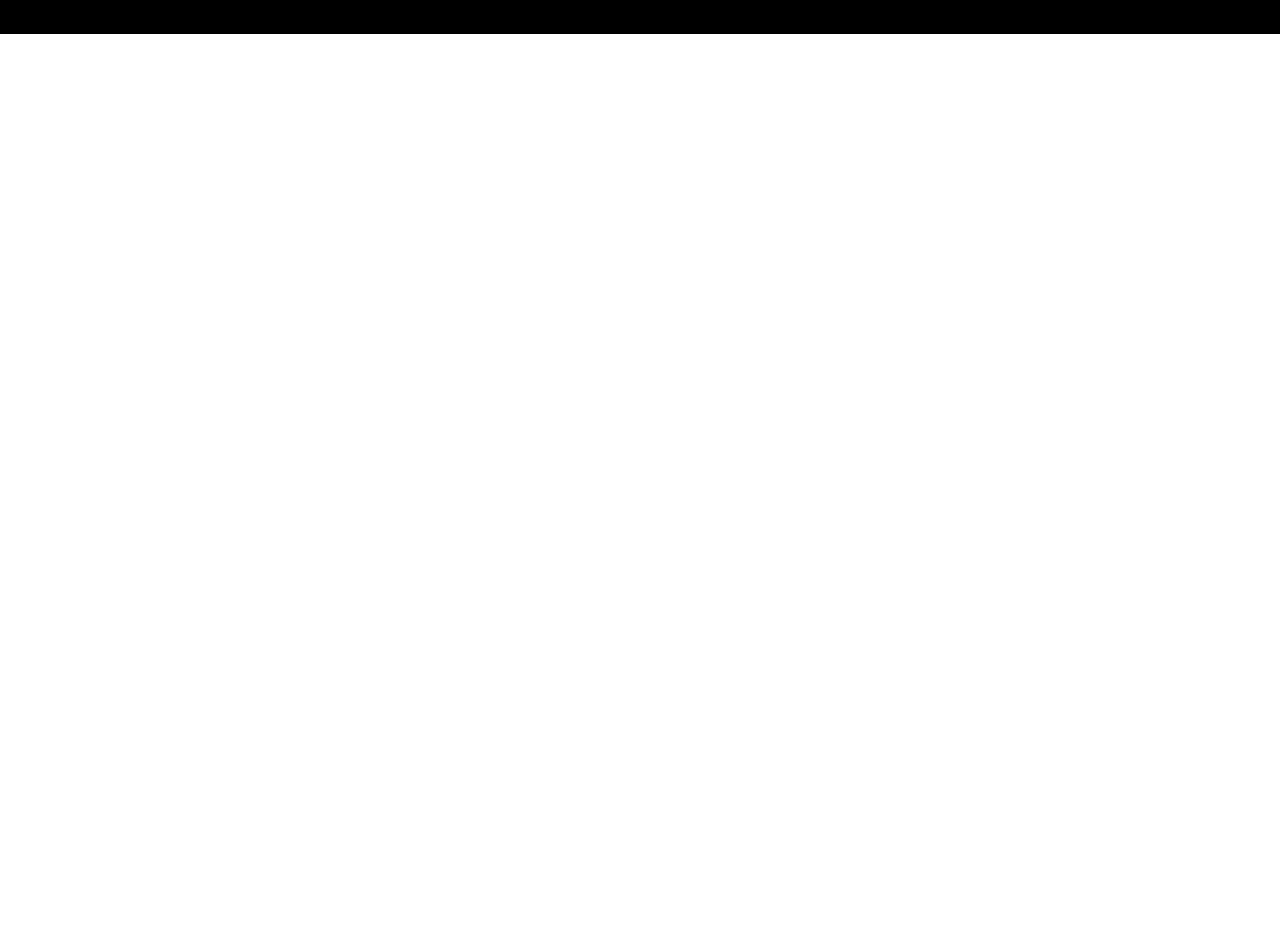
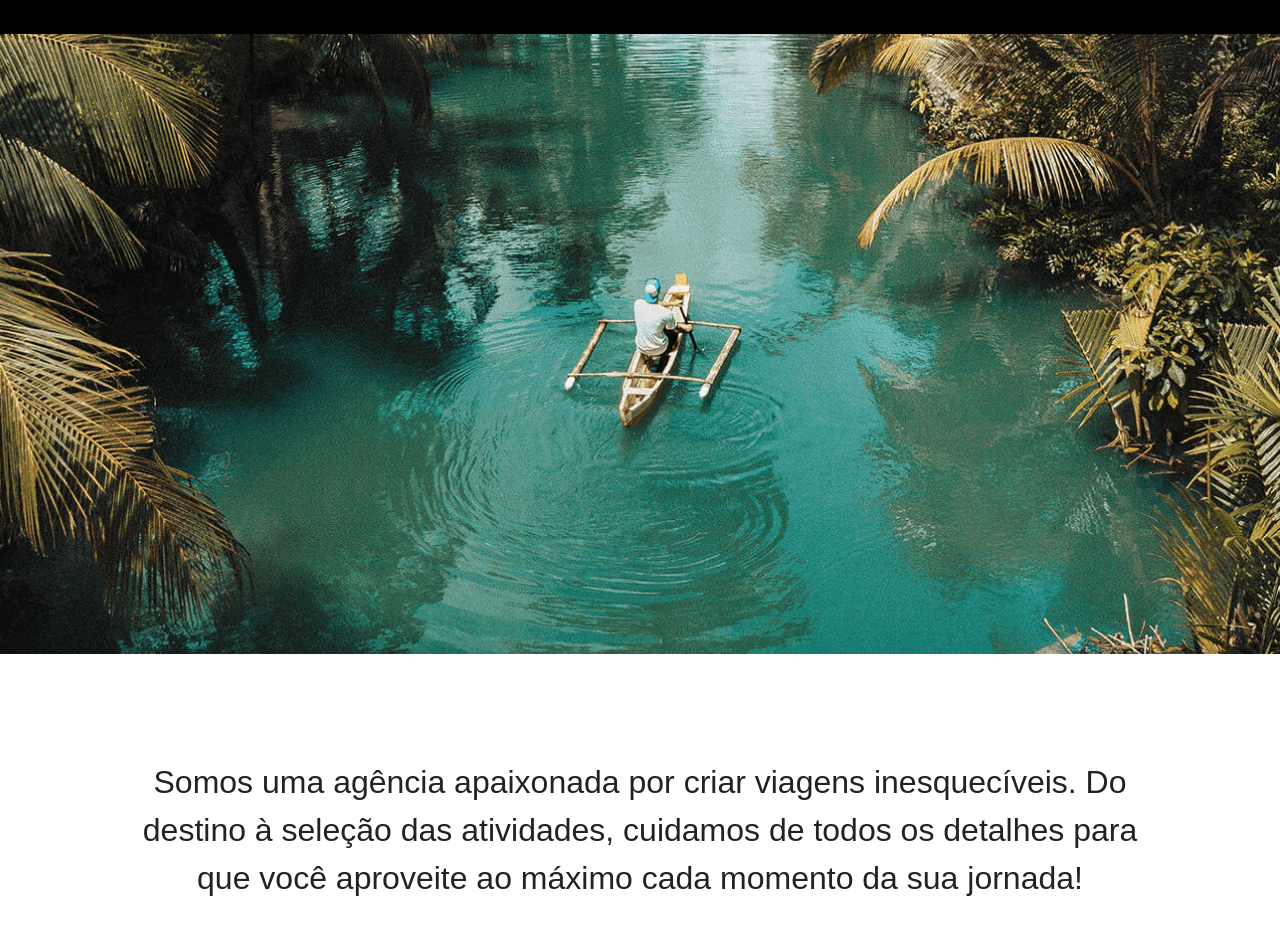
Before and after one commit to mandiharachi/jornada-viagens, a plain HTML site: page index.html in a window 1280 px wide. Shown: the part 104-1038 px from the top of the page. Before the commit the page ends 800 px from the top, so only its background shows below. Drawn offline with Linux system fonts and the light colour scheme.

Commit message:
conclusão hero

```diff
--- /dev/null
+++ b/css/hero.css
@@ -0,0 +1,45 @@
+.hero-image {
+    height: 400px;
+    width: 100%;
+    background: url(../img/hero-image-mobile.png) no-repeat center center;
+    background-size: cover;
+}
+
+.hero-title {
+    font-size: 20px;
+    padding: 88px 24px;
+    text-align: center;
+    color: var(--text-primary-color);
+    font-weight: 400;
+    line-height: 1.5;
+}
+
+@media screen and (min-width: 768px) {
+    .hero-image {
+        height: 620px;
+        background: url(../img/hero-image-tablet.png) no-repeat center center;
+        background-size: cover;
+    }
+
+    .hero-title {
+        font-size: 32px;
+        padding: 88px 60px;
+    }
+}
+
+@media screen and (min-width: 1024px) {
+    .hero-image {
+        background: url(../img/hero-image-desktop.png) no-repeat center center;
+        background-size: cover;
+    }
+
+    .hero-title {
+        padding: 104px 120px;
+    }
+}
+
+@media screen and (min-height: 1920px) {
+    .hero-title {
+        padding: 37px 160px;
+    }
+}
--- a/css/style.css
+++ b/css/style.css
@@ -1,2 +1,3 @@
 @import url(global.css);
 @import url(header.css);
+@import url(hero.css);
--- a/index.html
+++ b/index.html
@@ -29,8 +29,11 @@
                 </ul>
             </nav>
         </div>
-
     </header>
+    <section class="hero">
+        <div class="hero-image"></div>
+        <p class="hero-title">Somos uma agência apaixonada por criar viagens inesquecíveis. Do destino à seleção das atividades, cuidamos de todos os detalhes para que você aproveite ao máximo cada momento da sua jornada!</p>
+    </section>
 </body>
 
 </html>
```
Also changed, not shown: img/hero-image-desktop.png (added), img/hero-image-mobile.png (added), img/hero-image-tablet.png (added).
